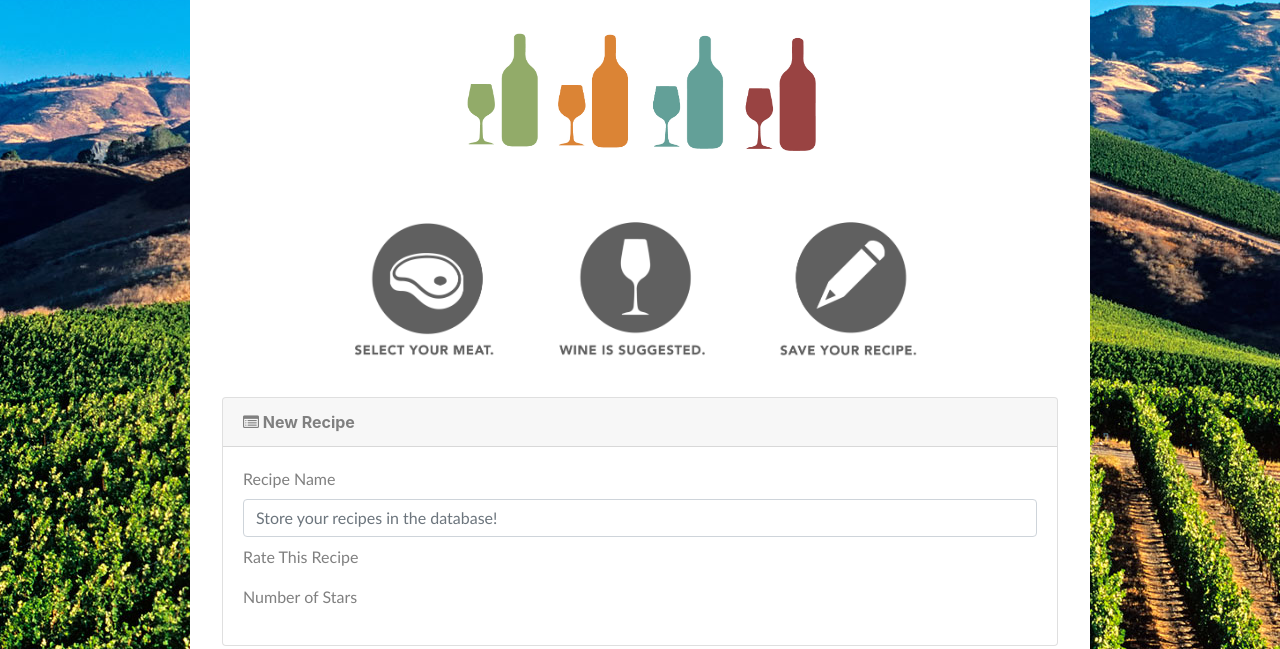
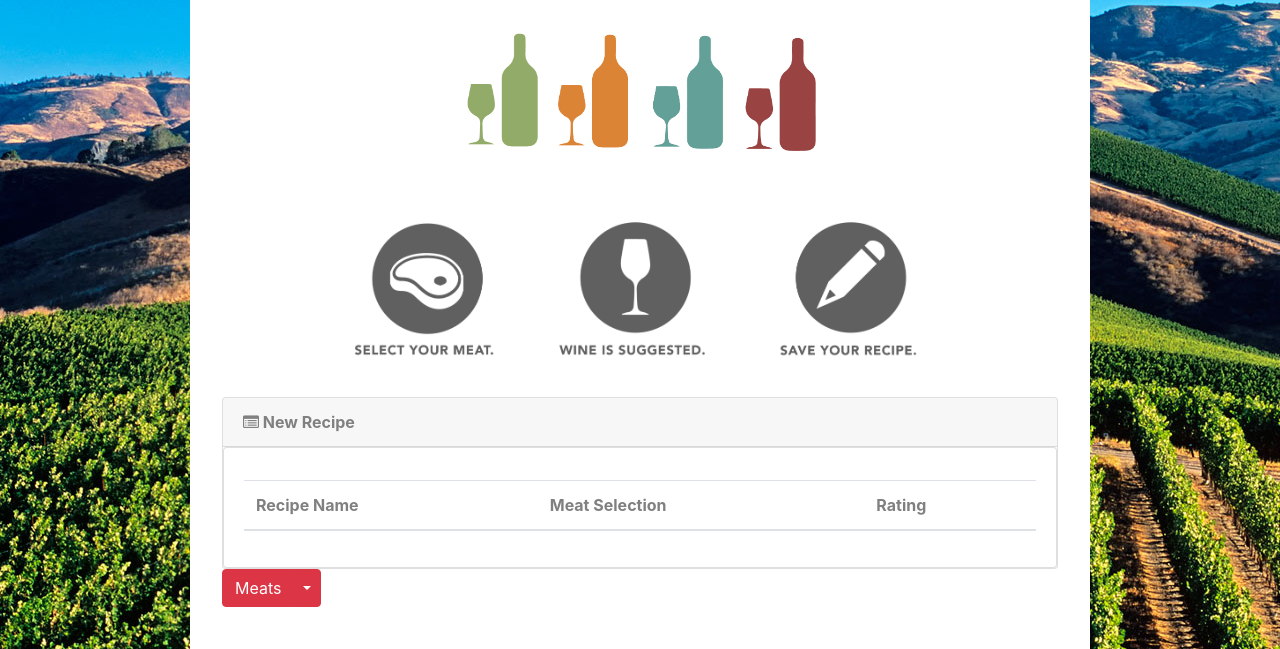
Before and after one commit to SpiderRam/Recipe_Box, a plain HTML site: page index.html in a window 1280 px wide. Shown: the part 151-800 px from the top of the page. Drawn offline with nearby package versions, Linux system fonts and the light colour scheme.

Commit message:
Html changes

```diff
--- a/index.html
+++ b/index.html
@@ -52,39 +52,29 @@
             <strong>
               <i class="fa fa-list-alt"></i>   New Recipe</strong>
           </div>
+          <div class="card card-primary">
+              <div class="card-heading">
+                <h3 class="card-title"><strong></strong></h3>
+              </div>
               <div class="card-body">
-              <form>
-                <div class="form-group">
-                  <label for="recipeStorage">Recipe Name</label>
-                  <input type="type" class="form-control" id="name-input" aria-describedby="recipeName" placeholder="Store your recipes in the database!">
-                  <small id="recipeName" class="form-text text-muted"></small>
-                  <h1></h1>
-                  <div class="row" id="raitingAdd">
-                    <div class="col-lg-12">
-                      <p>Rate This Recipe</p>
-                      <head>
+                <table class="table table-hover" id='recipe-box'>
+                  <thead>
                     <tr>
-                          <th>Number of Stars</th>
+                      <th id=recipeInput>Recipe Name</th>
+                      <th id=wineInput>Meat Selection</th>
+                      <th id=userInput>Rating</th>
                     </tr>
-                      </head>
-                    </div>
-                  </div>
-                </div>
-                <div class="form-group">
-
-                </div>
-                <div class="form-group">
-                  <!-- Here we create the inputs-->
+                  </thead>
+                  <tbody>
+                  </tbody>
+                </table>
 
 
                     </div>
                 </div>
               </div>
-
-          <h1></h1>
             </div>
           </div>
-
           <div class="btn-group">
               <button type="button" class="btn btn-danger">Meats</button>
               <button type="button" class="btn btn-danger dropdown-toggle dropdown-toggle-split" data-toggle="dropdown" aria-haspopup="true" aria-expanded="false">
@@ -99,7 +89,17 @@
 
                 <div class="dropdown-divider"></div>
               </div>
+                  <!-- Here we create the inputs-->
+
+
               </div>
+            </div>
+          </div>
+
+          <h1></h1>
+                  </div>
+                </div>
+
 
 
 
```
Lines whose indentation alone changed are shown as unchanged.
